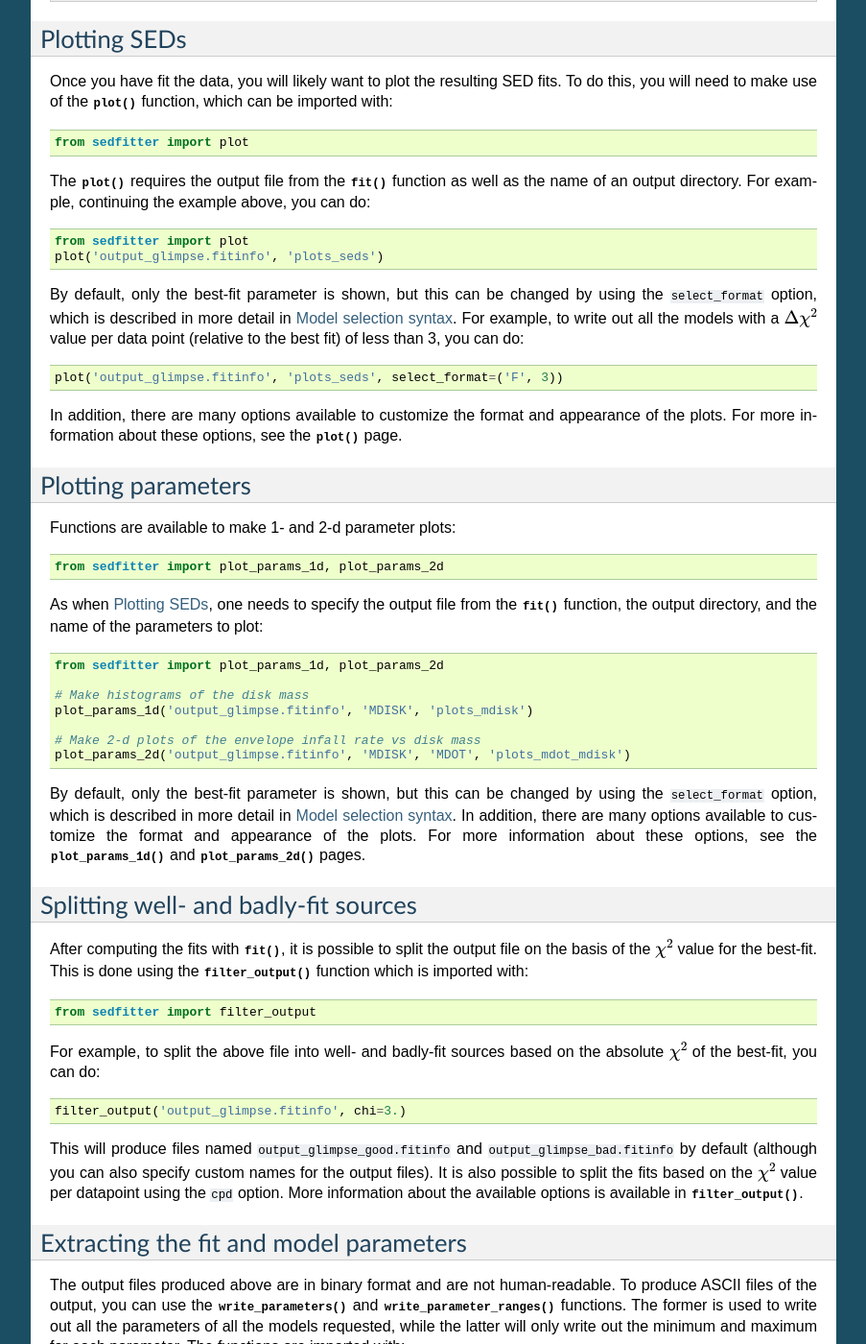
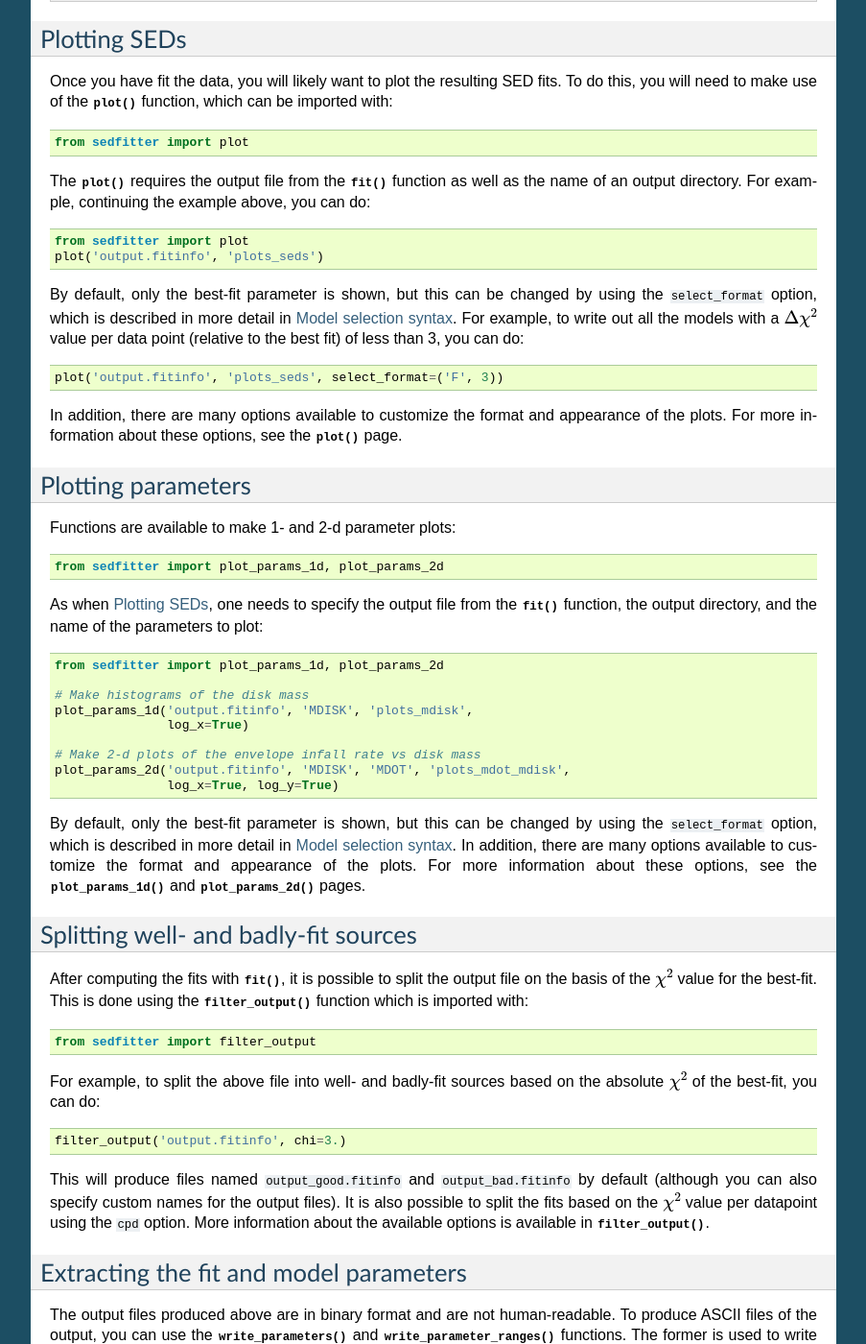
Before and after one commit to astrofrog/sedfitter, a Sphinx documentation site: the page built from docs/fitting.rst, in a window 1280 px wide and 1400 px high, scrolled down 1494 px. Shown: the whole window at 96% size, without its empty margins (198-1101 px from the left). Built offline with Sphinx 7.4.7, drawn with Linux system fonts in a browser that asks for light colours; formulas are drawn with MathJax 3; some of the changed text lies outside the part shown.

```diff
--- a/docs/fitting.rst
+++ b/docs/fitting.rst
@@ -74,7 +74,7 @@
 
     # Run the fitting
     fit('data_glimpse', filters, apertures, model_dir,
-        'output_glimpse.fitinfo',
+        'output.fitinfo',
         extinction_law=extinction,
         distance_range=[1., 2.] * u.kpc,
         av_range=[0., 40.])
@@ -99,7 +99,7 @@
 example, continuing the example above, you can do::
 
     from sedfitter import plot
-    plot('output_glimpse.fitinfo', 'plots_seds')
+    plot('output.fitinfo', 'plots_seds')
 
 By default, only the best-fit parameter is shown, but this can be changed by
 using the ``select_format`` option, which is described in more detail in
@@ -107,7 +107,7 @@
 :math:`\Delta\chi^2` value per data point (relative to the best fit) of less
 than 3, you can do::
 
-    plot('output_glimpse.fitinfo', 'plots_seds', select_format=('F', 3))
+    plot('output.fitinfo', 'plots_seds', select_format=('F', 3))
 
 In addition, there are many options available to
 customize the format and appearance of the plots. For more information about
@@ -127,10 +127,12 @@
     from sedfitter import plot_params_1d, plot_params_2d
 
     # Make histograms of the disk mass
-    plot_params_1d('output_glimpse.fitinfo', 'MDISK', 'plots_mdisk')
+    plot_params_1d('output.fitinfo', 'MDISK', 'plots_mdisk',
+                   log_x=True)
 
     # Make 2-d plots of the envelope infall rate vs disk mass
-    plot_params_2d('output_glimpse.fitinfo', 'MDISK', 'MDOT', 'plots_mdot_mdisk')
+    plot_params_2d('output.fitinfo', 'MDISK', 'MDOT', 'plots_mdot_mdisk',
+                   log_x=True, log_y=True)
 
 By default, only the best-fit parameter is shown, but this can be changed by
 using the ``select_format`` option, which is described in more detail in
@@ -152,10 +154,10 @@
 For example, to split the above file into well- and badly-fit sources based on
 the absolute :math:`\chi^2` of the best-fit, you can do::
 
-    filter_output('output_glimpse.fitinfo', chi=3.)
+    filter_output('output.fitinfo', chi=3.)
 
-This will produce files named ``output_glimpse_good.fitinfo`` and
-``output_glimpse_bad.fitinfo`` by default (although you can also specify custom
+This will produce files named ``output_good.fitinfo`` and
+``output_bad.fitinfo`` by default (although you can also specify custom
 names for the output files). It is also possible to split the fits based on the
 :math:`\chi^2` value per datapoint using the ``cpd`` option. More information
 about the available options is available in :func:`~sedfitter.filter_output`.
@@ -178,11 +180,11 @@
     from sedfitter import write_parameters, write_parameter_ranges
 
     # Write out all models with a delta chi^2-chi_best^2 per datapoint < 3
-    write_parameters('output_glimpse.fitinfo', 'parameters.txt',
+    write_parameters('output.fitinfo', 'parameters.txt',
                      select_format=('F', 3.))
 
     # Write out the min/max ranges corresponding to the above file
-    write_parameter_ranges('output_glimpse.fitinfo', 'parameter_ranges.txt',
+    write_parameter_ranges('output.fitinfo', 'parameter_ranges.txt',
                            select_format=('F', 3.))
 
 More information about the available options is given in
```
Also changed, not shown: 1 other file.
